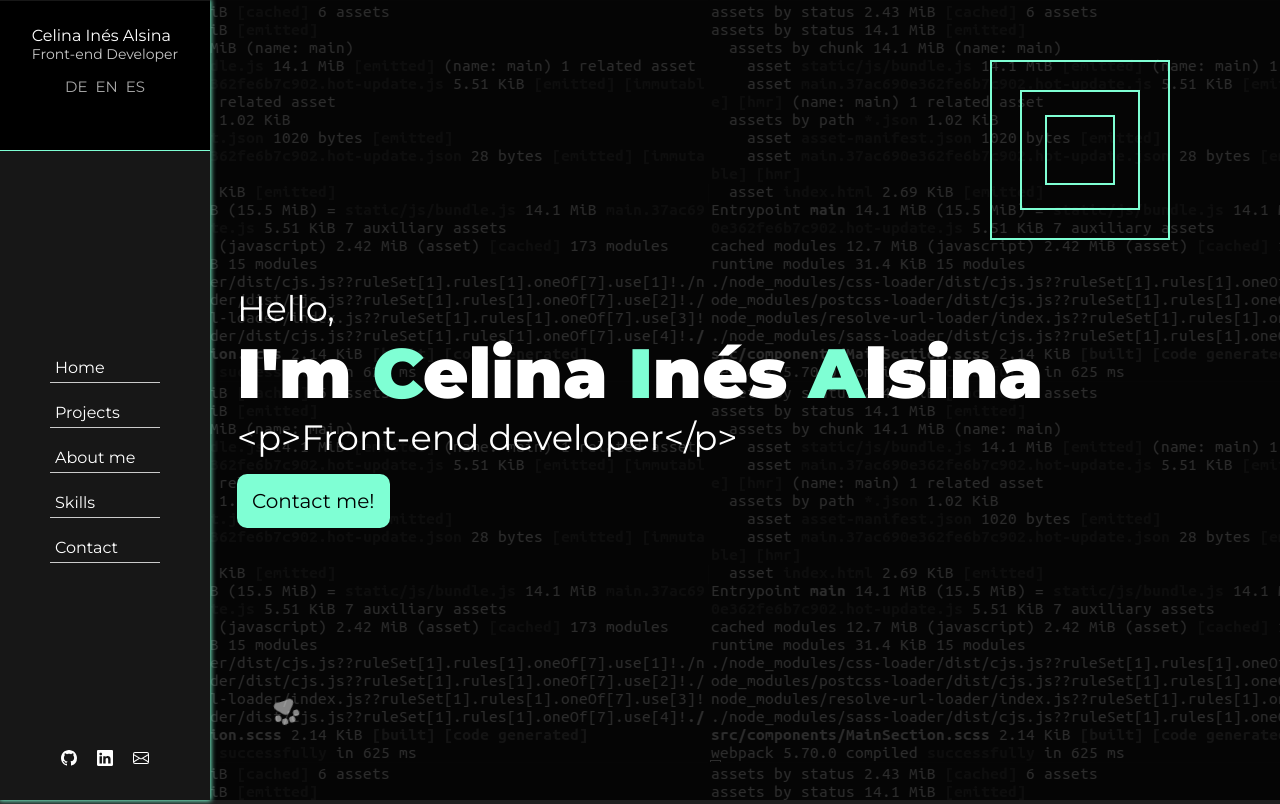
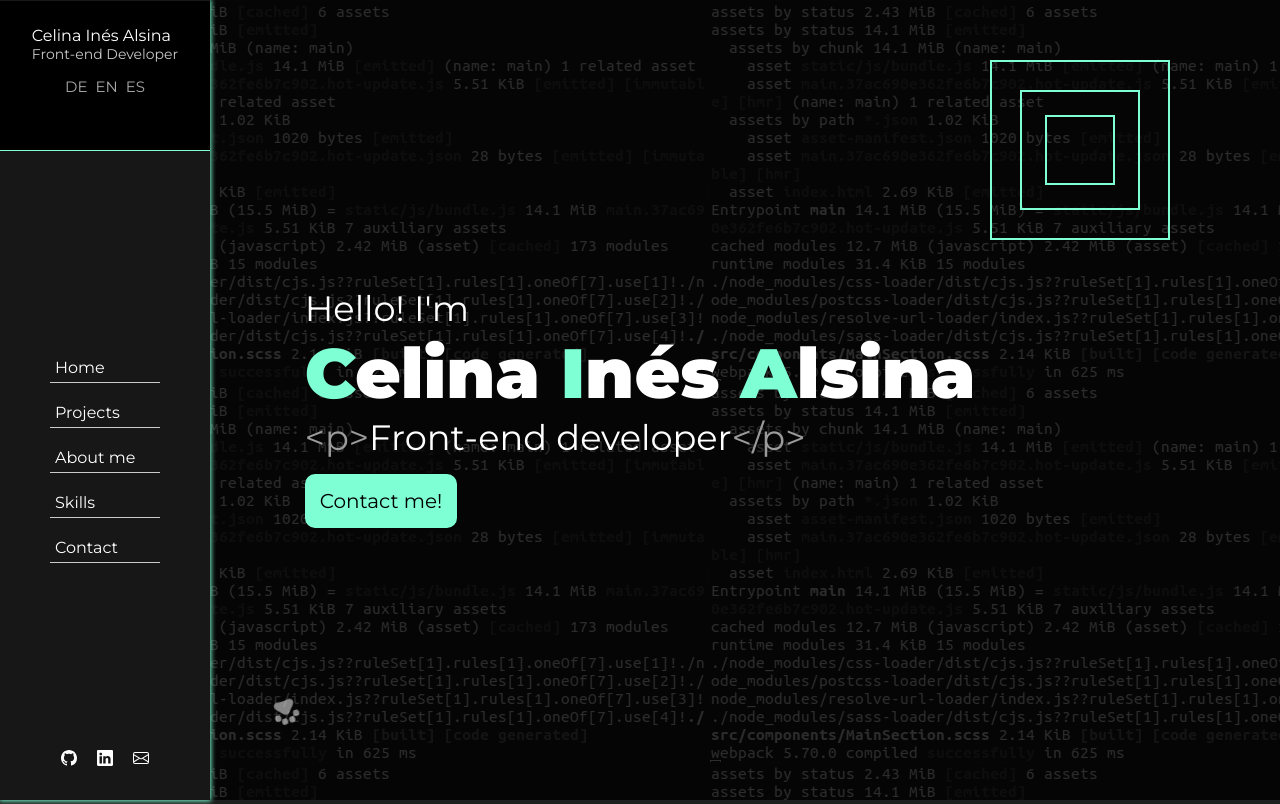
Before and after one commit to Celinesco/celinesco-page, a React (Create React App) app: page / in a window 1280 px wide. Shown: the top 804 px of the page. Built offline with nearby package versions, Linux system fonts and the light colour scheme.

Commit message:
Agrego contexto en componente portada Cambio los idiomas

```diff
--- a/src/components/Portada.js
+++ b/src/components/Portada.js
@@ -1,9 +1,17 @@
 import './Portada.scss'
 import { Link } from 'react-router-dom';
 import Huellitas from './Huellitas';
+import { useContext } from 'react';
+import Context from "../Context/Context";
+import { htmlTitles } from './datos_proyectos';
 
 
 const Portada = () => {
+
+    const context = useContext(Context);
+
+
+
     return (
         <div className="container__portada">
             <div className='cuadrado box'>
@@ -15,11 +23,11 @@ const Portada = () => {
             <div className='cuadradito2 box'>
 
             </div>
-            <p>Hello,</p>
-            <h1>I'm <span>C</span>elina <span>I</span>nés <span>A</span>lsina</h1>
-            <p>&lt;p&gt;Front-end developer&lt;/p&gt;</p>
+            <p>{htmlTitles[context.language].presentation_text}</p>
+            <h1><span>C</span>elina <span>I</span>nés <span>A</span>lsina</h1>
+            <p><span className='tag__text'>&lt;p&gt;</span>Front-end developer<span className='tag__text'>&lt;/p&gt;</span></p>
             <div className='container__link'>
-                <Link to='/contact' className='link__contact'>Contact me!</Link>
+                <Link to='/contact' className='link__contact'>{htmlTitles[context.language].button__contact}</Link>
             </div>
             <Huellitas />
         </div >
--- a/src/components/Portada.scss
+++ b/src/components/Portada.scss
@@ -6,6 +6,9 @@
     justify-content: center;
     span {
         color: aquamarine;
+    }
+    .tag__text {
+        color:rgb(155, 155, 155)
     }
     p {
         font-size: calc(3rem - 1vw);
--- a/src/components/datos_proyectos.js
+++ b/src/components/datos_proyectos.js
@@ -278,6 +278,8 @@ export const htmlTitles = {
 
     es: {
         intro: 'Desarrolladora Front-end',
+        presentation_text: `Hola! Soy`,
+        button__contact: 'Contactame!',
         title_home: 'Inicio',
         title_projects: 'Proyectos',
         title_skills: 'Tecnologías',
@@ -286,6 +288,8 @@ export const htmlTitles = {
     },
     en: {
         intro: 'Front-end Developer',
+        presentation_text: `Hello! I'm`,
+        button__contact: 'Contact me!',
         title_home: 'Home',
         title_projects: 'Projects',
         title_skills: 'Skills',
@@ -294,6 +298,8 @@ export const htmlTitles = {
     },
     de: {
         intro: 'Front-end Entwicklerin',
+        presentation_text: 'Servus! Ich bin',
+        button__contact: 'Contact me!',
         title_home: 'Start',
         title_projects: 'Projekte',
         title_skills: 'Skills',
```
